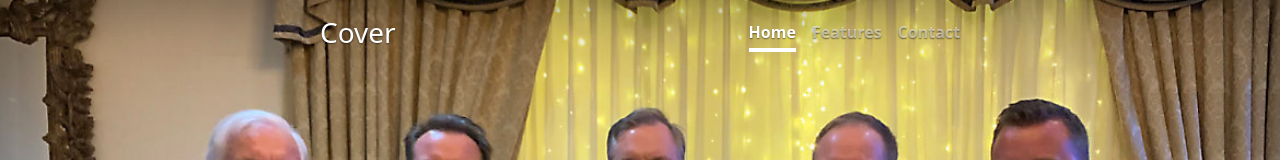
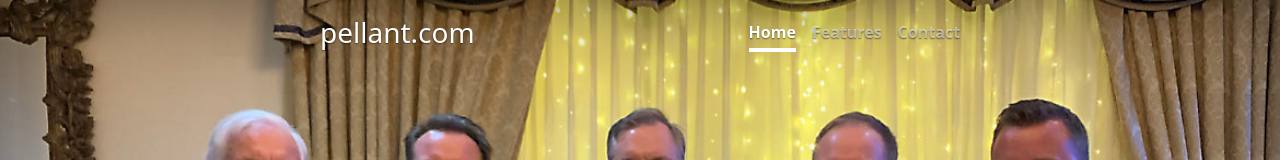
Before and after one commit to w1jp/pellant_web, a plain HTML site: page index.html in a window 1280 px wide. Shown: the top 160 px of the page. Drawn offline with nearby package versions, Linux system fonts and the light colour scheme.

Commit message:
Updated Cover page

```diff
--- a/index.html
+++ b/index.html
@@ -79,7 +79,7 @@
   <div class="cover-container d-flex w-100 h-100 p-3 mx-auto flex-column">
     <header class="mb-auto">
       <div>
-        <h3 class="float-md-start mb-0">Cover</h3>
+        <h3 class="float-md-start mb-0">pellant.com</h3>
         <nav class="nav nav-masthead justify-content-center float-md-end">
           <a class="nav-link fw-bold py-1 px-0 active" aria-current="page" href="#">Home</a>
           <a class="nav-link fw-bold py-1 px-0" href="#">Features</a>
```
